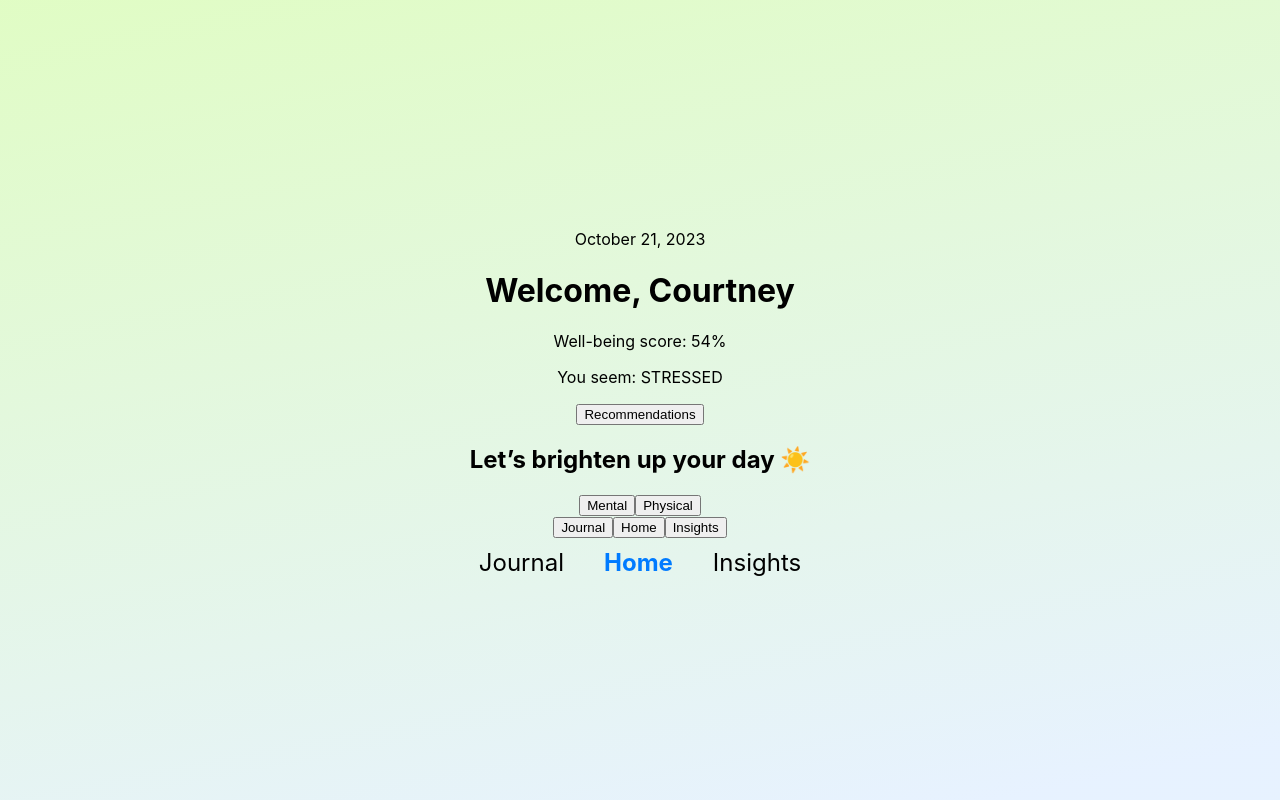
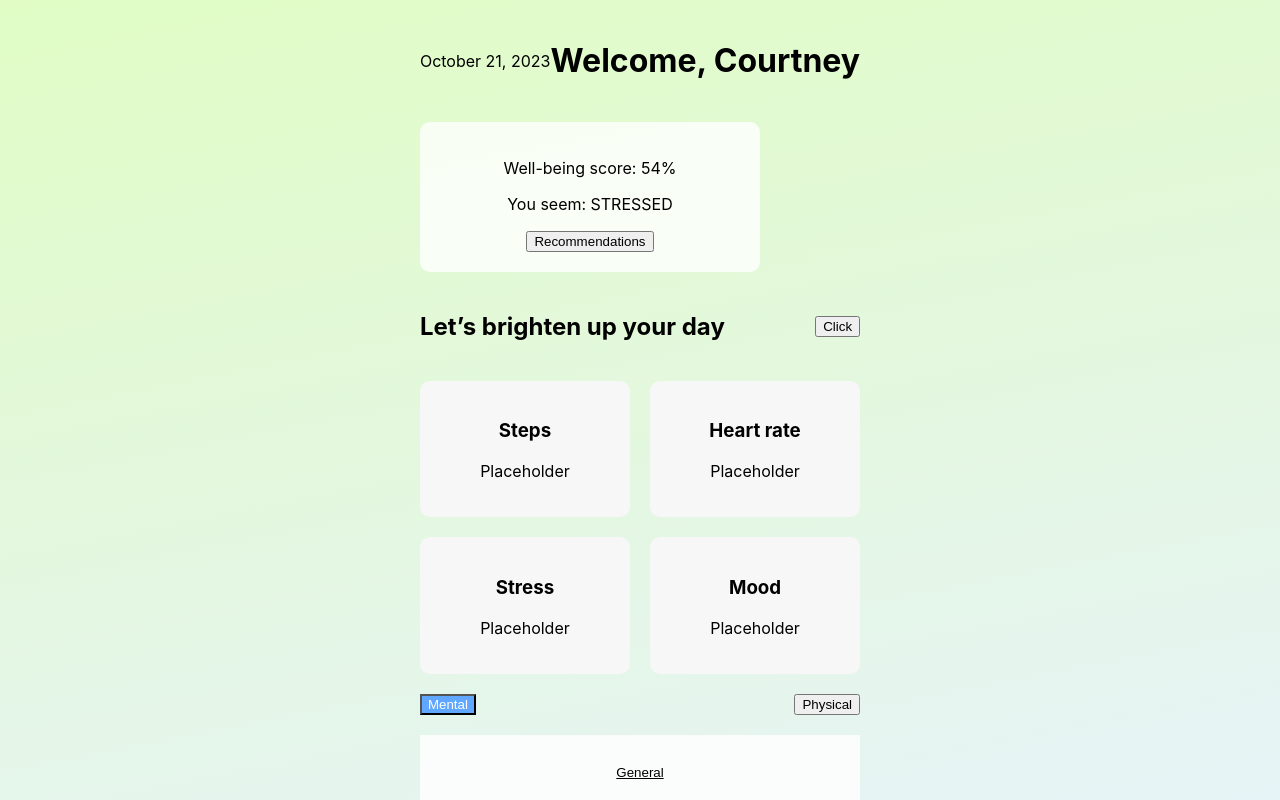
Before and after one commit to lillykml/client, a React (Create React App) app: page /home in a window 1280 px wide. Shown: the top 800 px of the page. Built offline with nearby package versions, Linux system fonts and the light colour scheme; the HTML template or start-up script is replaced by a standard one.

Commit message:
home screen 1

```diff
--- a/src/Pages/home.css
+++ b/src/Pages/home.css
@@ -0,0 +1,82 @@
+.main-screen-container {
+    display: flex;
+    flex-direction: column;
+    padding: 20px;
+}
+
+.header {
+    display: flex;
+    justify-content: space-between;
+    align-items: center;
+}
+
+.summary-section {
+    display: flex;
+    justify-content: space-between;
+    margin-top: 20px;
+}
+
+.daily-summary {
+    flex: 3;
+    background-color: rgba(255, 255, 255, 0.8);
+    padding: 20px;
+    border-radius: 10px;
+}
+
+.image-container {
+    flex: 1;
+    /* Placeholder for image styles */
+}
+
+.brighten-day {
+    display: flex;
+    justify-content: space-between;
+    align-items: center;
+    margin-top: 20px;
+}
+
+.data-section {
+    display: grid;
+    grid-template-columns: repeat(2, 1fr);
+    gap: 20px;
+    margin-top: 20px;
+}
+
+.data-block {
+    background-color: #f7f7f7;
+    padding: 20px;
+    border-radius: 10px;
+}
+
+.weekly-summary {
+    margin-top: 20px;
+}
+
+.tabs {
+    display: flex;
+    justify-content: space-between;
+}
+
+.graph-container {
+    display: flex;
+    flex-direction: column;
+    align-items: center;
+    min-width: 300px;
+    min-height: 200px;
+    background-color: rgba(255, 255, 255, 0.8);
+    padding: 20px;
+    margin-top: 20px;
+}
+
+.graph-container button {
+    background: none;
+    border: none;
+    padding: 10px;
+    cursor: pointer;
+    text-decoration: none;
+    outline: none;
+}
+
+.graph-container button.active {
+    text-decoration: underline;
+}
--- a/src/pages/Home.js
+++ b/src/pages/Home.js
@@ -1,4 +1,3 @@
-import Header from '../components/Header';
 import Navbar from '../components/Navbar';
 import { useNavigate } from 'react-router-dom';
 import React, { useState } from 'react';
@@ -6,6 +5,9 @@ import './home.css';
 
 
 const Home = () => {
+
+    const [activeTab, setActiveTab] = useState('Mental'); // Default tab
+    const [selectedButton, setSelectedButton] = useState('General'); // Default button
 
     const navigate = useNavigate();
 
@@ -20,30 +22,55 @@ const Home = () => {
                     <p>October 21, 2023</p>
                     <h1>Welcome, Courtney</h1>
                 </div>
+                <div className="summary-section">
                     <div className="daily-summary">
-                <div className="well-being">
                         <p>Well-being score: 54%</p>
                         <p>You seem: STRESSED</p>
-                </div>
                         <button onClick={navigateToInsights}>Recommendations</button>
                     </div>
+                    <div className="image-container">
+                        {/* Placeholder for Image */}
+                    </div>
+                </div>
                 <div className="brighten-day">
-                <h2>Let’s brighten up your day ☀️</h2>
+                    <h2>Let’s brighten up your day</h2>
+                    <button>Click</button>
+                </div>
                 <div className="data-section">
-                    {/* Add data blocks here like steps, heart rate, etc. */}
+                    {['Steps', 'Heart rate', 'Stress', 'Mood'].map(header => (
+                        <div key={header} className="data-block">
+                            <h3>{header}</h3>
+                            <p>Placeholder</p>
                         </div>
+                    ))}
                 </div>
                 <div className="weekly-summary">
                     <div className="tabs">
-                    <button>Mental</button>
-                    <button>Physical</button>
+                        <button
+                            style={activeTab === 'Mental' ? { backgroundColor: '#5FA7FF', color: 'white' } : {}}
+                            onClick={() => setActiveTab('Mental')}
+                        >
+                            Mental
+                        </button>
+                        <button
+                            style={activeTab === 'Physical' ? { backgroundColor: '#5FA7FF', color: 'white' } : {}}
+                            onClick={() => setActiveTab('Physical')}
+                        >
+                            Physical
+                        </button>
                     </div>
+                    <div className="graph-container">
                         {/* Placeholder for graph */}
+                        {['General', 'Mood', 'Stress'].map(buttonText => (
+                            <button
+                                key={buttonText}
+                                className={selectedButton === buttonText ? 'active' : ''}
+                                onClick={() => setSelectedButton(buttonText)}
+                            >
+                                {buttonText}
+                            </button>
+                        ))}
                     </div>
-            <div className="footer-nav">
-                <button>Journal</button>
-                <button>Home</button>
-                <button>Insights</button>
                 </div>
             </div>
             <Navbar current="home"/>
```
Lines whose indentation alone changed are shown as unchanged.
